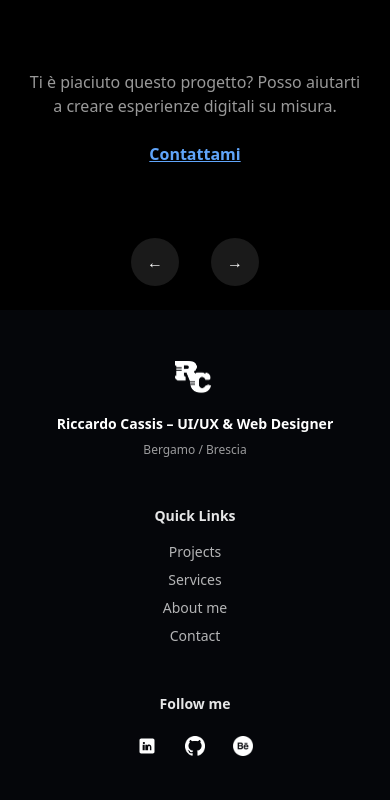
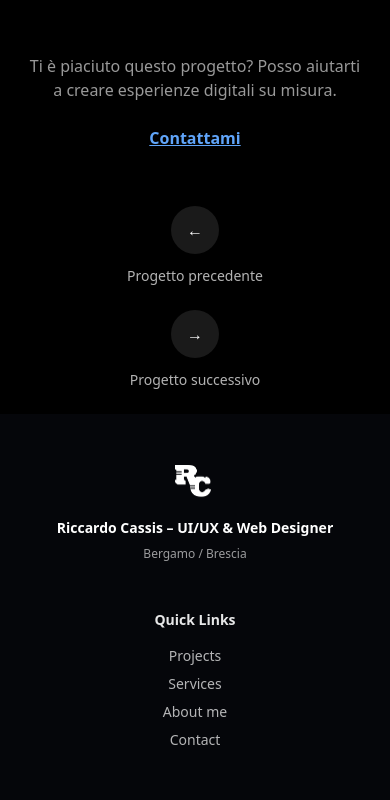
Before and after one commit to Riccardocassis/personal-website-v2, a Vue app: page /projects/project-1 in a window 390 px wide. Shown: the part 5793-6593 px from the top of the page. Built offline with nearby package versions, Linux system fonts and the light colour scheme.

Commit message:
Aggiorna la sezione CTA e i pulsanti di navigazione per migliorare l'usabilità e l'estetica, aggiungendo etichette descrittive e ottimizzando il layout per dispositivi mobili.

```diff
--- a/src/pages/projects/project-1.vue
+++ b/src/pages/projects/project-1.vue
@@ -177,25 +177,36 @@ Ho combinato suoni, micro-animazioni e feedback visivi per trasformare la SG-196
   <!-- Horizontal carousel removed -->
 
   <!-- CTA minimal -->
-  <section class="bg-black py-12 px-6 text-center">
+  <section class="bg-black py-8 px-6 text-center">
     <div class="max-w-2xl mx-auto">
       <p class="text-white/60 mb-6">Ti è piaciuto questo progetto?
 Posso aiutarti a creare esperienze digitali su misura.</p>
       <div class="flex justify-center gap-8">
-
         <a href="/contact" class="text-blue-400 font-semibold underline">Contattami</a>
       </div>
     </div>
   </section>
 
-  <!-- Prev / Next arrows below CTA -->
-  <section class="bg-black py-6 px-6">
-    <div class="max-w-2xl mx-auto flex justify-center gap-8">
-      <a href="/projects/project-9" class="inline-flex items-center justify-center w-12 h-12 bg-white/10 hover:bg-white/20 rounded-full">
-        <span class="text-white">←</span>
+  <!-- Prev / Next arrows below CTA with labels (responsive) -->
+  <section class="bg-black py-6 md:py-8 px-6">
+    <div class="max-w-2xl mx-auto flex flex-col md:flex-row items-center md:items-stretch justify-between gap-6">
+      <!-- Previous -->
+      <a href="/projects/project-9" class="flex flex-col md:flex-row items-center gap-3 md:gap-4 text-center md:text-left">
+        <span class="inline-flex items-center justify-center w-12 h-12 bg-white/10 hover:bg-white/20 rounded-full">
+          <span class="text-white">←</span>
+        </span>
+        <span class="text-white/70 text-sm">Progetto precedente</span>
       </a>
-      <a href="/projects/project-2" class="inline-flex items-center justify-center w-12 h-12 bg-white/10 hover:bg-white/20 rounded-full">
-        <span class="text-white">→</span>
+
+      <!-- Center spacer for mobile -->
+      <div class="hidden md:block flex-1"></div>
+
+      <!-- Next -->
+      <a href="/projects/project-2" class="flex flex-col md:flex-row-reverse items-center gap-3 md:gap-4 text-center md:text-right">
+        <span class="inline-flex items-center justify-center w-12 h-12 bg-white/10 hover:bg-white/20 rounded-full">
+          <span class="text-white">→</span>
+        </span>
+        <span class="text-white/70 text-sm">Progetto successivo</span>
       </a>
     </div>
   </section>
```
